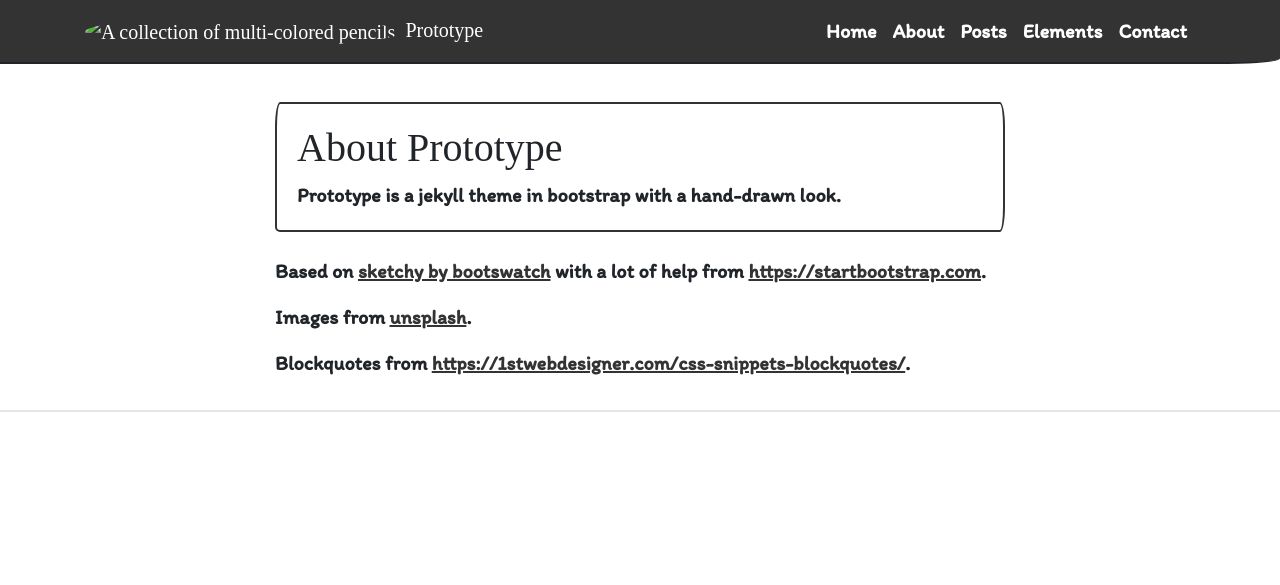
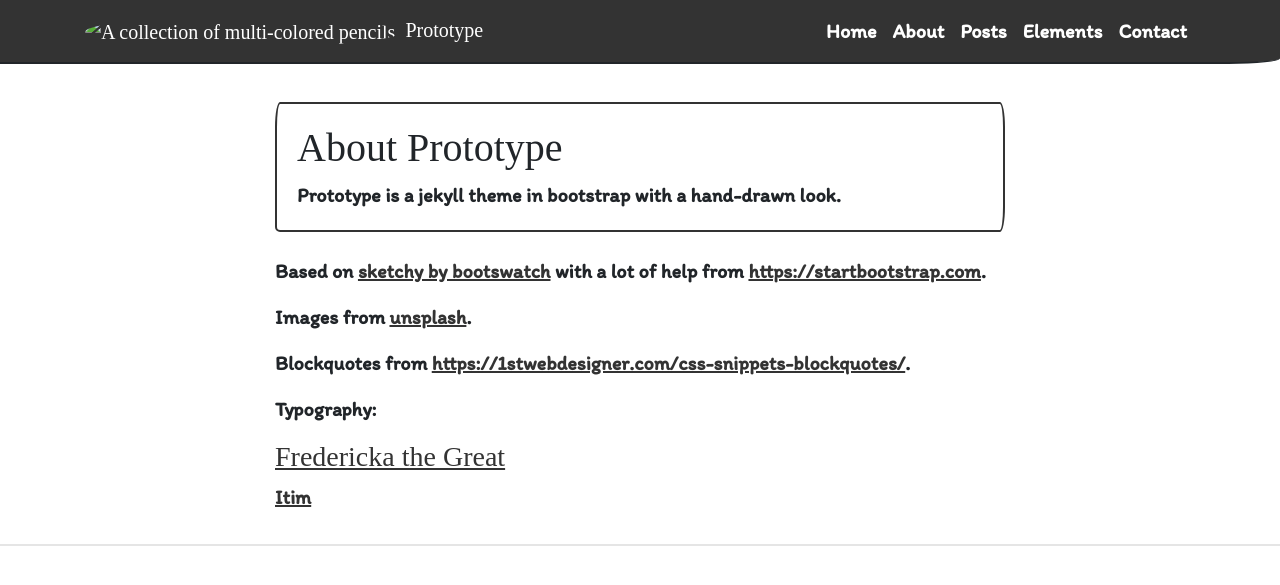
Before and after one commit to dmcwo/prototype, a Jekyll site: the page built from about.md, in a window 1280 px wide. Shown: the top 585 px of the page. Built offline with Jekyll 4.4.1, drawn with Linux system fonts in a browser that asks for light colours; some web fonts are replaced.

Commit message:
more info / fix homepage

```diff
--- a/_layouts/home.html
+++ b/_layouts/home.html
@@ -13,9 +13,9 @@
                     <img class="rounded-circle img-fluid w-25 border border-primary" src="{{ site.profile }}" alt="{% if site.profile-alt %}{{ site.profile-alt }}{% else %}{{ site.title }} profile image{% endif %}">
             {% endif %}
                 <h1 class="display-4" >{{ site.title }}</h1>
-                <p class="lead">{{ site.description }}</p>
+                <p>{{ site.description }}</p>
                 <hr class="my-4">
-                <p class="lead">
+                <p>
                   <a class="btn btn-primary btn-lg" href="{{'/about' | relative_url }}" role="button">About</a>
                     <a class="btn btn-primary btn-lg" href="{{'/posts' | relative_url }}" role="button">Posts</a>
                 </p>
--- a/about.md
+++ b/about.md
@@ -12,3 +12,9 @@
 Images from [unsplash](http://unsplash.com).
 
 Blockquotes from [https://1stwebdesigner.com/css-snippets-blockquotes/](https://1stwebdesigner.com/css-snippets-blockquotes/).
+
+Typography:
+
+### [Fredericka the Great](https://fonts.google.com/specimen/Fredericka+the+Great)
+
+[Itim](https://fonts.google.com/specimen/Itim)
```
